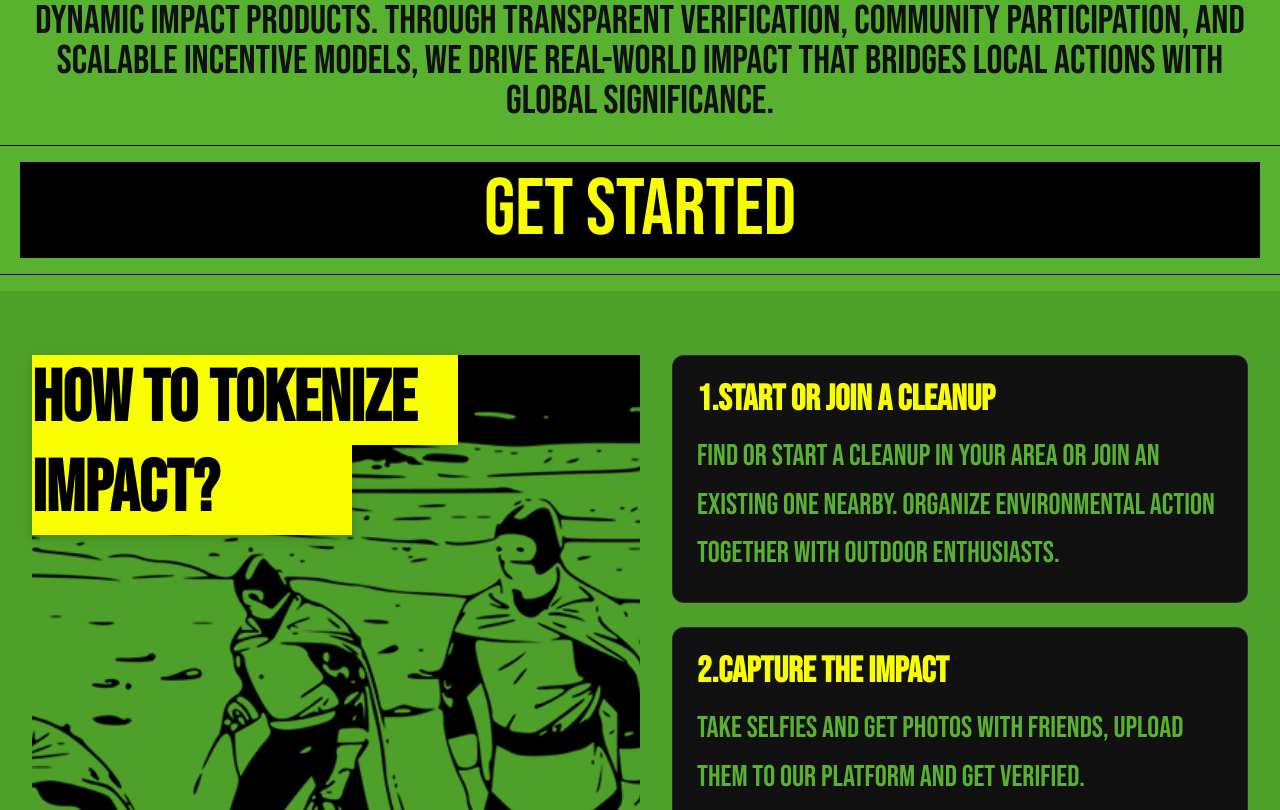
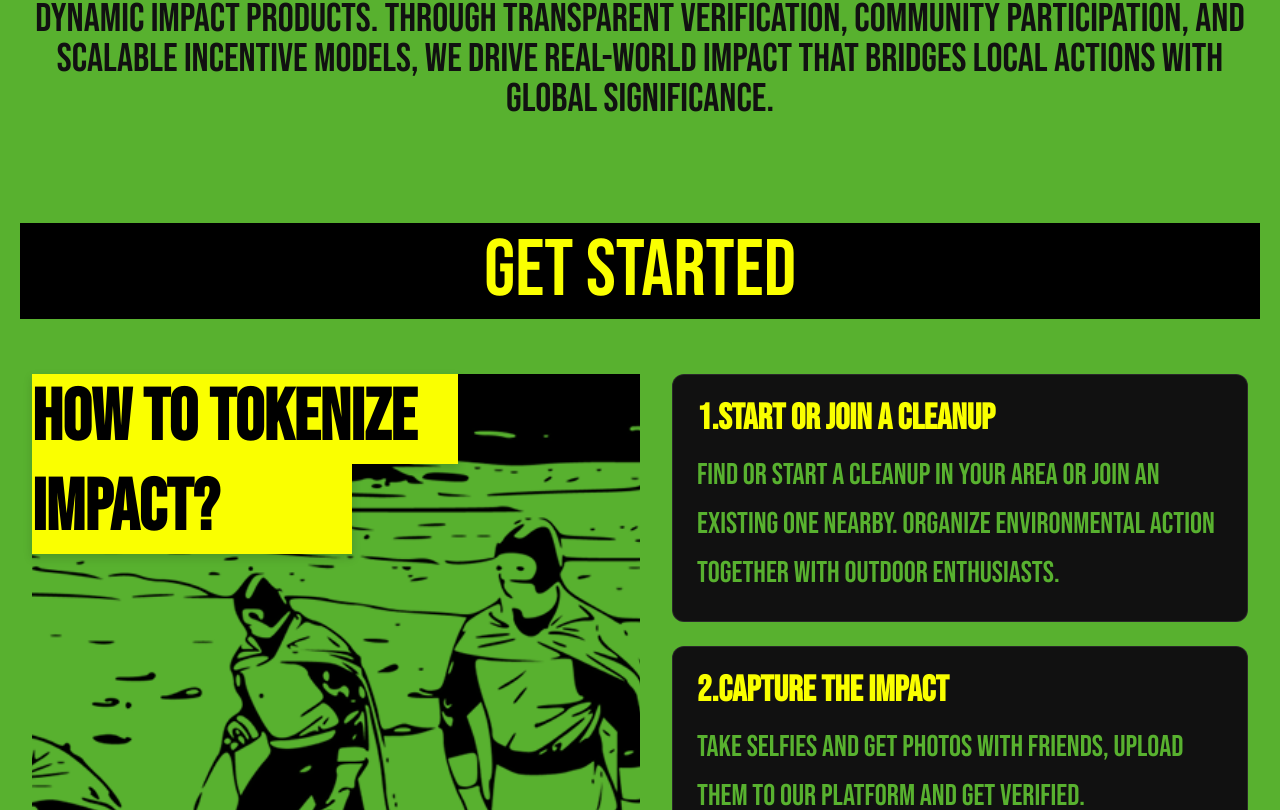
Before and after one commit to DeCleanup-Network/landing-page, a Next.js app: page / in a window 1280 px wide. Shown: the part 490-1300 px from the top of the page. Built offline with nearby package versions, Linux system fonts and the light colour scheme.

Commit message:
fix: implement color changes and fix on button and hero section

```diff
--- a/app/page.tsx
+++ b/app/page.tsx
@@ -1,4 +1,4 @@
-import Hero from "@/components/Hero";
+import Hero from "@/components/HeroSection/Hero";
 import TokenizeImpactSection from "@/components/HowToTokonizeImpact/TokenizeImpactSection";
 
 const page = () => {
--- a/components/Hero.tsx
+++ b/components/HeroSection/Hero.tsx
@@ -1,10 +1,10 @@
-import Button from "./ui/Button"
-import Divider from "./ui/Divider"
+import Button from "../ui/Button"
+import Divider from "../ui/Divider"
 
 
 const Hero = () => {
   return (
-    <div className="flex flex-col items-center">
+    <div className="flex flex-col items-center h-screen">
         <div className="flex flex-col w-full items-end xl:px-5 px-2">
         <span className="xl:text-[36.82px] py-2 text-2xl">CLEAN UP, SNAP, EARN</span>
         </div>
@@ -21,8 +21,8 @@ const Hero = () => {
             <p className="text-center w-fit max-w-[88ch]">by transforming cleanups into measurable, onchain environmental commodities - called dynamic Impact Products. Through transparent verification, community participation, and scalable incentive models, we drive real-world impact that bridges local actions with global significance.</p>
         </div>
         </div>
-        <Divider/>
-        <div className="sm:px-5 px-2 mb-4 w-full">
+        <Divider className="mt-16"/>
+        <div className="sm:px-5 px-2 mb-4  w-full">
         <Button>GET STARTED</Button>
         </div>
         <Divider/>
--- a/components/HowToTokonizeImpact/TokenizeImpactSection.tsx
+++ b/components/HowToTokonizeImpact/TokenizeImpactSection.tsx
@@ -34,7 +34,7 @@ const TokenizeImpactSection = () => {
   ];
 
   return (
-    <div className="min-h-screen bg-[#4FA02A]">
+    <div className="h-screen ">
       <div className="mx-auto px-4 sm:px-6 lg:px-8 py-8 lg:py-16">
         {/* Hero Section */}
         <div className="text-center flex flex-col md:flex-row lg:text-left">
--- a/components/ui/Button.tsx
+++ b/components/ui/Button.tsx
@@ -8,7 +8,7 @@ interface ButtonProps extends React.ButtonHTMLAttributes<HTMLButtonElement> {
 const Button: React.FC<ButtonProps> = ({ children, className = '', ...props }) => {
   return (
     <button
-      className={`w-full bg-black text-secondary cursor-pointer max-w-[1800px] hover:bg-[#FAFF00] hover:text-black transition-all duration-300 sm:px-6 xl:py-2 py-5 leading-[1] text-[#FAFF00] text-[30px] xl:text-[80px] font-bebas ${className}`}
+      className={`w-full bg-black text-secondary cursor-pointer  hover:bg-[#FAFF00] hover:text-black transition-all duration-300 sm:px-6 xl:py-2 py-5 leading-[1] text-[#FAFF00] text-[30px] xl:text-[80px] font-bebas ${className}`}
       {...props}
     >
       {children}
```
